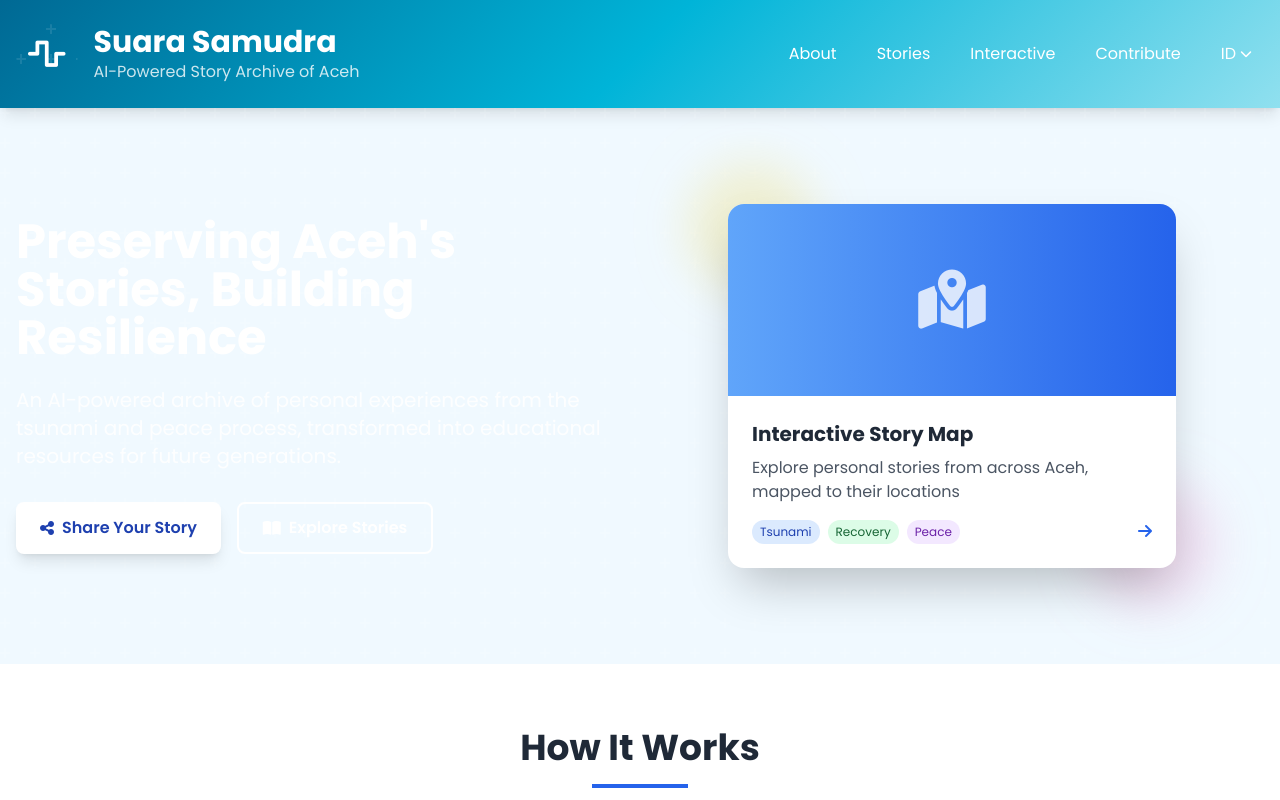
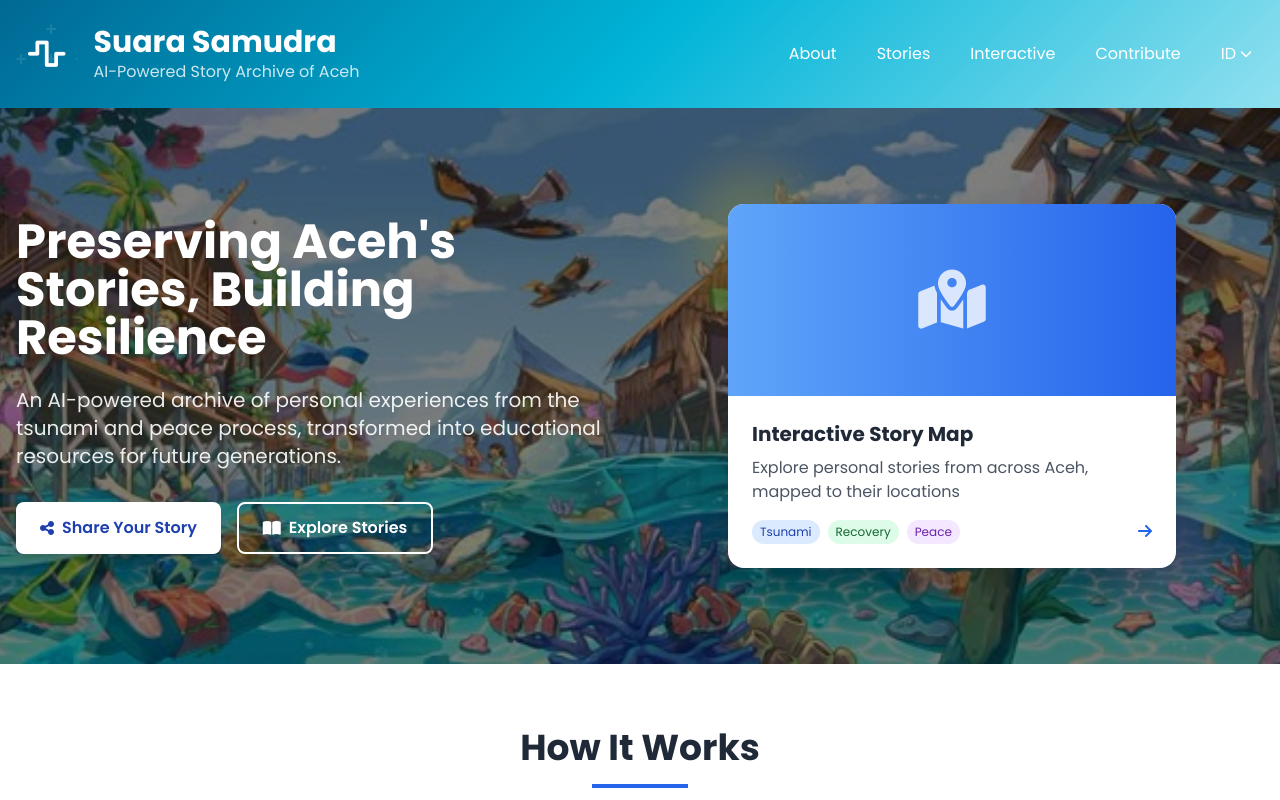
Before and after one commit to zhfrannn/suarasamudra, a plain HTML site: page index.html in a window 1280 px wide. Shown: the top 800 px of the page. Drawn offline with nearby package versions, Linux system fonts and the light colour scheme.

Commit message:
Update index.html

```diff
--- a/index.html
+++ b/index.html
@@ -174,8 +174,9 @@
     </header>
 
     <!-- Hero Section -->
-    <section class="ocean-gradient text-white wave-pattern">
-        <div class="container mx-auto px-4 py-16 md:py-24">
+    <section class="text-white relative bg-cover bg-center" style="background-image: url('assets/background.jpeg');">
+        <div class="absolute inset-0 bg-black opacity-50"></div>
+        <div class="container mx-auto px-4 py-16 md:py-24 relative z-10">
             <div class="flex flex-col md:flex-row items-center">
                 <div class="md:w-1/2 mb-10 md:mb-0">
                     <h2 class="text-4xl md:text-5xl font-bold mb-6">Preserving Aceh's Stories, Building Resilience</h2>
```
